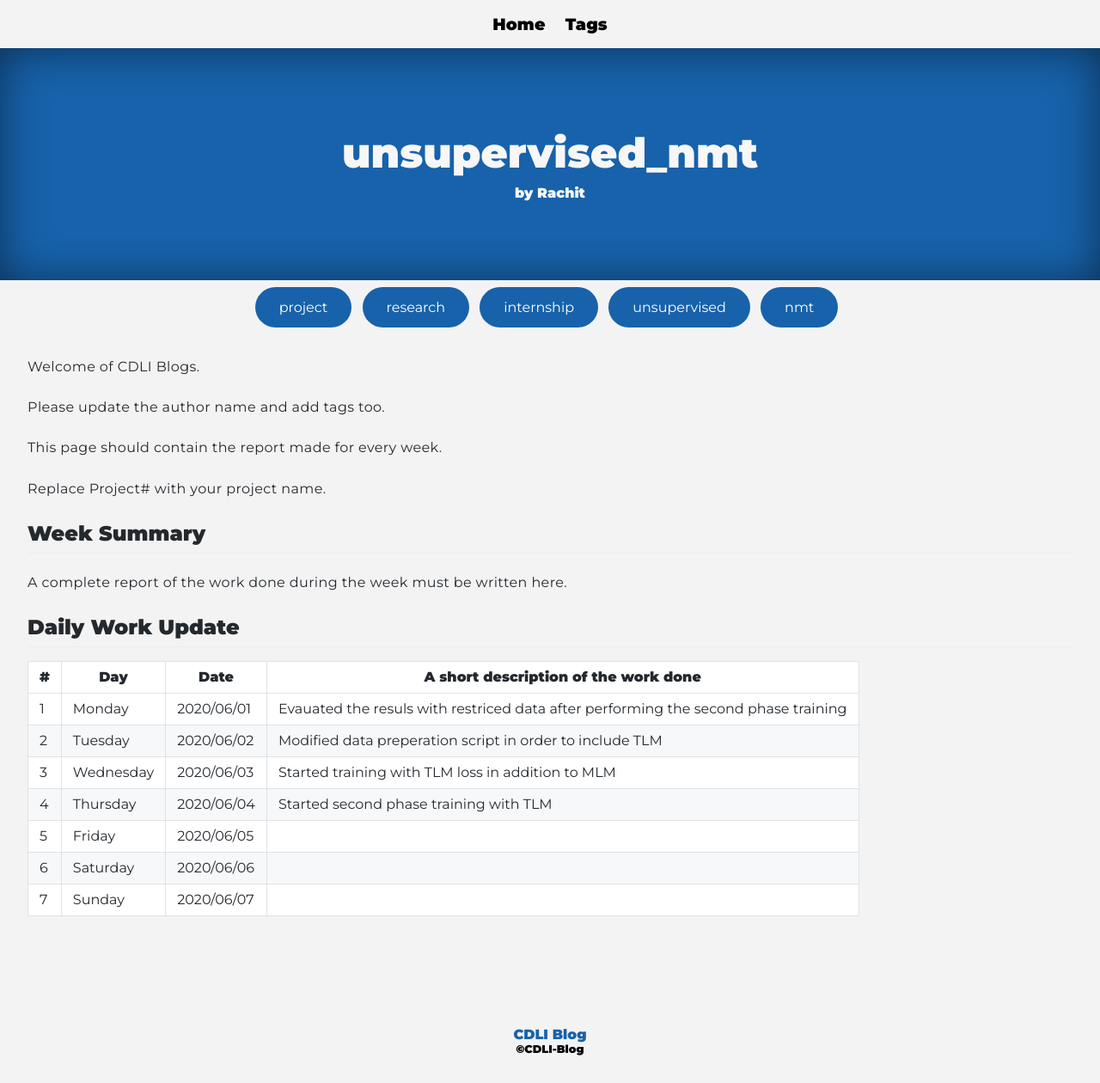
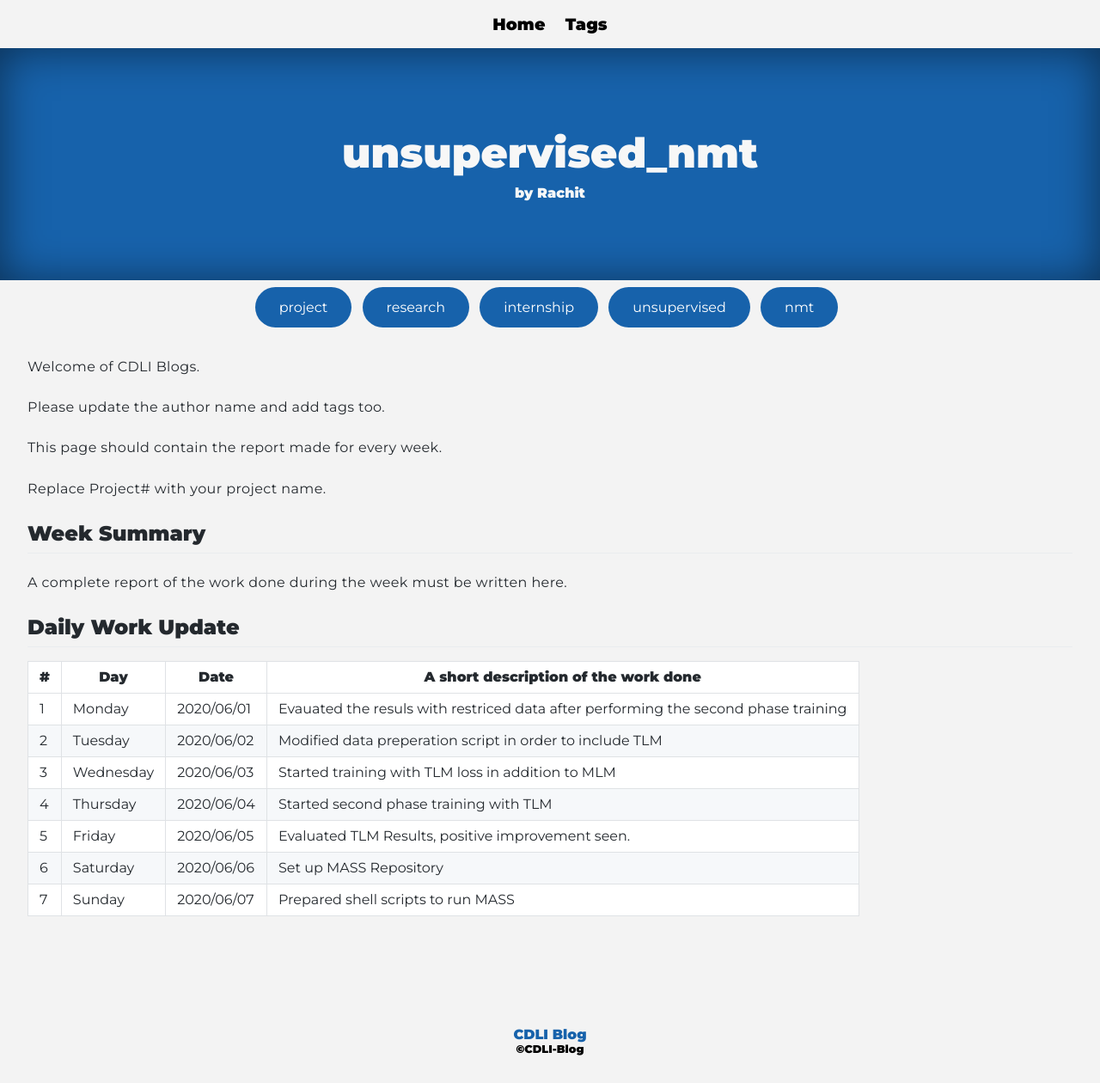
Before and after one commit to cdli-gh/blog, a Jekyll site: the page built from _blog/intern20/unsupervised_nmt/posts/08_week7.md, in a window 1280 px wide. Shown: the whole page at 86% size. Built offline with Jekyll 4.4.1, drawn with Linux system fonts in a browser that asks for light colours; Markdown is read by kramdown in place of the engine named in the settings.

Commit message:
Updated 7.7

```diff
--- a/_blog/intern20/unsupervised_nmt/posts/08_week7.md
+++ b/_blog/intern20/unsupervised_nmt/posts/08_week7.md
@@ -25,6 +25,6 @@ A complete report of the work done during the week must be written here.
 |2   	| Tuesday  	|   2020/06/02	|   Modified data preperation script in order to include TLM	|
 |3   	| Wednesday  	|  2020/06/03 	|  Started training with TLM loss in addition to MLM 	|
 |4   	| Thursday  	|   2020/06/04	|  Started second phase training with TLM 	|
-|5   	| Friday  	|   2020/06/05	|   	|
-|6   	| Saturday  	|   2020/06/06	|   	|
-|7   	| Sunday  	|   2020/06/07	|   	|
+|5   	| Friday  	|   2020/06/05	|  Evaluated TLM Results, positive improvement seen. 	|
+|6   	| Saturday  	|   2020/06/06	|  Set up MASS Repository	|
+|7   	| Sunday  	|   2020/06/07	|  Prepared shell scripts to run MASS 	|
```
